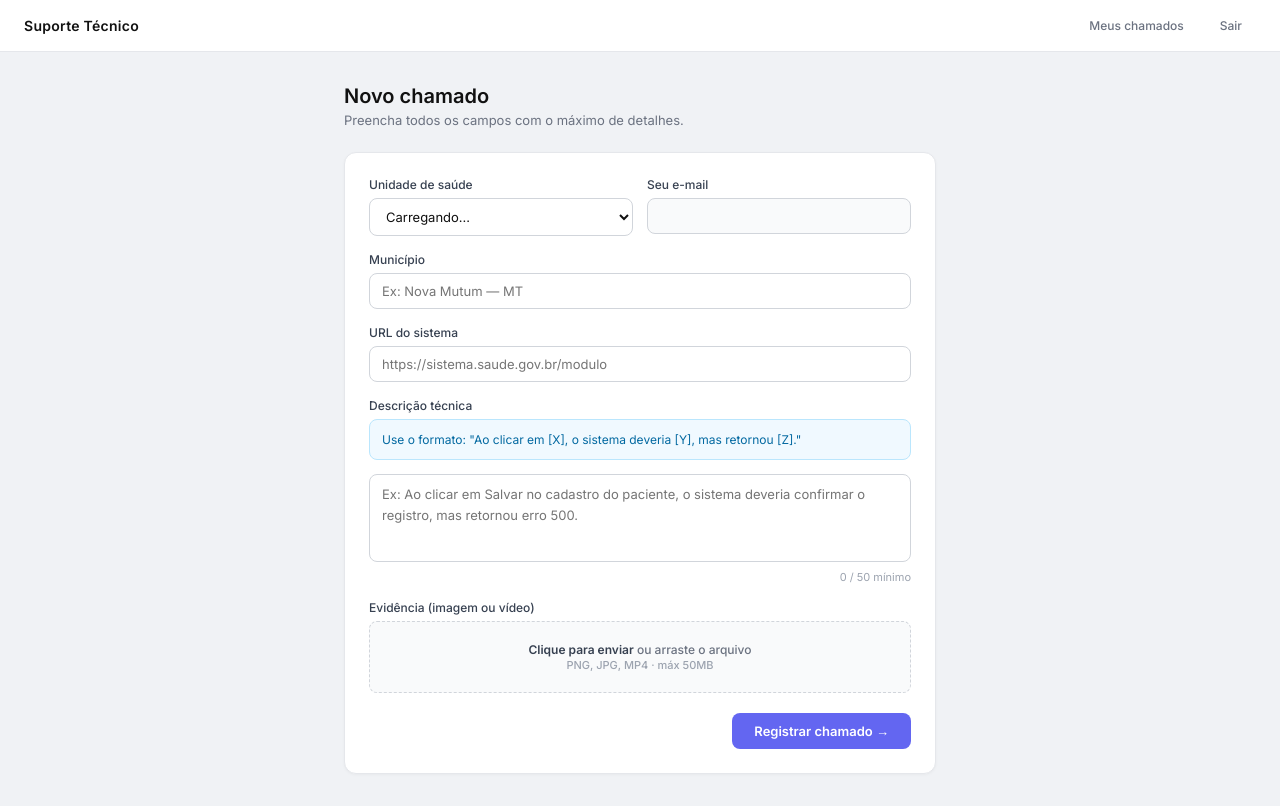
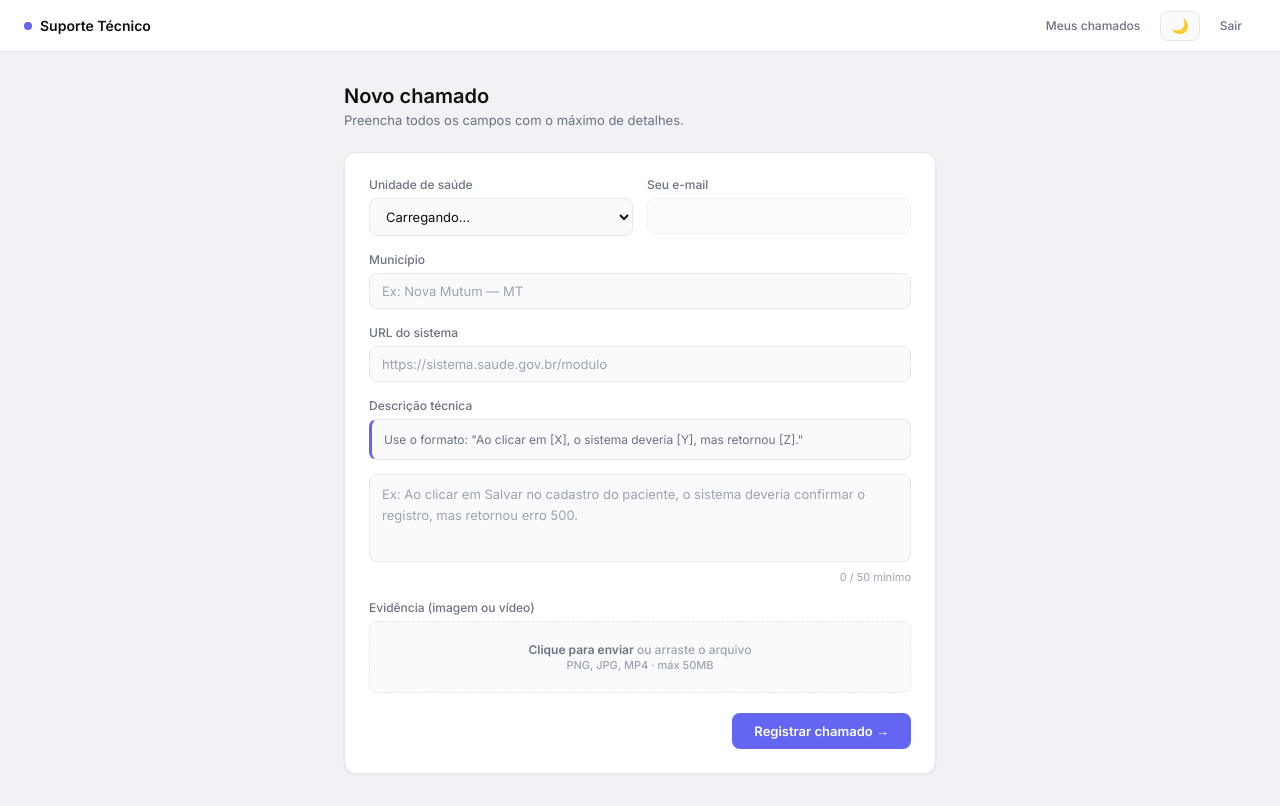
Before and after one commit to Jocirio/suporte-chamados, a FastAPI app: template templates/formulario.html in a window 1280 px wide. Run offline with FastAPI, Linux system fonts and the light colour scheme; the template is opened without the code that fills it, so the values that code supplies are empty.

Commit message:
Refactor formulario.html for theme support and styles

```diff
--- a/templates/formulario.html
+++ b/templates/formulario.html
@@ -1,63 +1,82 @@
 <!DOCTYPE html>
-<html lang="pt-br">
+<html lang="pt-br" data-theme="light">
 <head>
   <meta charset="UTF-8">
   <meta name="viewport" content="width=device-width, initial-scale=1.0">
   <title>Novo Chamado · Suporte Técnico</title>
   <style>
     @import url('https://fonts.googleapis.com/css2?family=Inter:wght@400;500;600&display=swap');
-    * { box-sizing: border-box; margin: 0; padding: 0; }
-    body { font-family: 'Inter', sans-serif; background: #f0f2f5; min-height: 100vh; }
-    .topbar { background: #fff; border-bottom: 1px solid #e5e7eb; padding: 0 24px; height: 52px; display: flex; align-items: center; justify-content: space-between; }
-    .logo { font-size: 14px; font-weight: 600; color: #111; letter-spacing: .02em; }
-    .nav { display: flex; gap: 8px; align-items: center; }
-    .nav a { font-size: 12px; padding: 6px 14px; border-radius: 8px; text-decoration: none; font-weight: 500; color: #6b7280; transition: all .15s; }
-    .nav a:hover { background: #f3f4f6; color: #111; }
+    :root {
+      --bg: #f0f2f5; --surface: #fff; --surface2: #f9fafb; --border: #e5e7eb;
+      --text: #111; --text2: #6b7280; --text3: #9ca3af;
+      --accent: #6366f1; --accent-hover: #4f46e5;
+      --shadow: 0 1px 3px rgba(0,0,0,.06);
+    }
+    [data-theme="dark"] {
+      --bg: #0f1117; --surface: #1a1d27; --surface2: #141720; --border: #2d3148;
+      --text: #f1f5f9; --text2: #94a3b8; --text3: #64748b;
+      --accent: #818cf8; --accent-hover: #6366f1;
+      --shadow: 0 1px 3px rgba(0,0,0,.3);
+    }
+    * { box-sizing: border-box; margin: 0; padding: 0; transition: background .2s, border-color .2s, color .1s; }
+    body { font-family: 'Inter', sans-serif; background: var(--bg); min-height: 100vh; color: var(--text); }
+    .topbar { background: var(--surface); border-bottom: 1px solid var(--border); padding: 0 24px; height: 52px; display: flex; align-items: center; justify-content: space-between; position: sticky; top: 0; z-index: 40; }
+    .logo { font-size: 14px; font-weight: 600; color: var(--text); display: flex; align-items: center; gap: 8px; }
+    .logo-dot { width: 8px; height: 8px; border-radius: 50%; background: var(--accent); }
+    .nav { display: flex; gap: 6px; align-items: center; }
+    .nav a { font-size: 12px; padding: 6px 14px; border-radius: 8px; text-decoration: none; font-weight: 500; color: var(--text2); transition: all .15s; }
+    .nav a:hover { background: var(--surface2); color: var(--text); }
+    .theme-btn { background: var(--surface2); border: 1px solid var(--border); border-radius: 8px; padding: 6px 10px; cursor: pointer; font-size: 14px; }
+    .theme-btn:hover { background: var(--border); }
     .content { padding: 32px 24px; max-width: 640px; margin: 0 auto; }
-    .page-title { font-size: 20px; font-weight: 600; color: #111; margin-bottom: 4px; }
-    .page-sub { font-size: 13px; color: #6b7280; margin-bottom: 24px; }
-    .card { background: #fff; border-radius: 12px; padding: 24px; border: 1px solid #e5e7eb; box-shadow: 0 1px 3px rgba(0,0,0,.04); display: flex; flex-direction: column; gap: 16px; }
+    .page-title { font-size: 20px; font-weight: 600; color: var(--text); margin-bottom: 4px; }
+    .page-sub { font-size: 13px; color: var(--text2); margin-bottom: 24px; }
+    .card { background: var(--surface); border-radius: 12px; padding: 24px; border: 1px solid var(--border); box-shadow: var(--shadow); display: flex; flex-direction: column; gap: 16px; }
     .row { display: grid; grid-template-columns: 1fr 1fr; gap: 14px; }
     .field { display: flex; flex-direction: column; gap: 6px; }
-    .field label { font-size: 12px; font-weight: 500; color: #374151; }
-    .field input, .field select, .field textarea { font-family: inherit; font-size: 13px; padding: 9px 12px; border: 1px solid #d1d5db; border-radius: 8px; background: #fff; color: #111; outline: none; transition: border .15s; }
-    .field input[readonly] { background: #f9fafb; color: #6b7280; cursor: not-allowed; }
+    .field label { font-size: 12px; font-weight: 500; color: var(--text2); }
+    .field input, .field select, .field textarea { font-family: inherit; font-size: 13px; padding: 9px 12px; border: 1px solid var(--border); border-radius: 8px; background: var(--surface2); color: var(--text); outline: none; transition: border .15s; }
+    .field input[readonly] { opacity: .6; cursor: not-allowed; }
     .field textarea { resize: none; height: 88px; line-height: 1.6; }
-    .field input:focus, .field select:focus, .field textarea:focus { border-color: #6366f1; box-shadow: 0 0 0 3px rgba(99,102,241,.1); }
-    .char-info { display: flex; align-items: center; justify-content: space-between; margin-top: 2px; }
-    .char-count { font-size: 11px; color: #9ca3af; }
-    .char-ok { color: #10b981; font-weight: 500; }
-    .dica { background: #f0f9ff; border: 1px solid #bae6fd; border-radius: 8px; padding: 10px 12px; font-size: 12px; color: #0369a1; line-height: 1.6; }
-    .upload-zone { border: 1.5px dashed #d1d5db; border-radius: 8px; padding: 20px; text-align: center; background: #f9fafb; cursor: pointer; transition: all .15s; }
-    .upload-zone:hover { border-color: #6366f1; background: #f5f3ff; }
-    .upload-text { font-size: 12px; color: #6b7280; }
+    .field input:focus, .field select:focus, .field textarea:focus { border-color: var(--accent); box-shadow: 0 0 0 3px rgba(99,102,241,.1); }
+    .field input::placeholder, .field textarea::placeholder { color: var(--text3); }
+    .char-row { display: flex; justify-content: flex-end; margin-top: 2px; }
+    .char-count { font-size: 11px; color: var(--text3); }
+    .char-ok { color: #059669; font-weight: 500; }
+    .dica { background: var(--surface2); border: 1px solid var(--border); border-left: 3px solid var(--accent); border-radius: 8px; padding: 10px 12px; font-size: 12px; color: var(--text2); line-height: 1.6; }
+    .upload-zone { border: 1.5px dashed var(--border); border-radius: 8px; padding: 20px; text-align: center; background: var(--surface2); cursor: pointer; transition: all .15s; }
+    .upload-zone:hover { border-color: var(--accent); background: var(--surface); }
+    .upload-text { font-size: 12px; color: var(--text3); }
     .footer-row { display: flex; align-items: center; justify-content: space-between; padding-top: 4px; }
-    .btn-submit { font-family: inherit; background: #6366f1; color: #fff; border: none; padding: 10px 22px; border-radius: 8px; font-size: 13px; font-weight: 600; cursor: pointer; transition: all .15s; }
-    .btn-submit:hover { background: #4f46e5; }
+    .status-envio { font-size: 12px; color: var(--text3); }
+    .btn-submit { font-family: inherit; background: var(--accent); color: #fff; border: none; padding: 10px 22px; border-radius: 8px; font-size: 13px; font-weight: 600; cursor: pointer; transition: all .15s; }
+    .btn-submit:hover { background: var(--accent-hover); }
     .btn-submit:active { transform: scale(.98); }
-
-    /* CONFIRMAÇÃO MODAL */
-    .confirmacao-overlay { display: none; position: fixed; top: 0; left: 0; right: 0; bottom: 0; background: rgba(0,0,0,.45); z-index: 50; align-items: center; justify-content: center; }
-    .confirmacao-overlay.show { display: flex; animation: fadeIn .2s ease; }
+    .modal-overlay { display: none; position: fixed; top: 0; left: 0; right: 0; bottom: 0; background: rgba(0,0,0,.5); z-index: 50; align-items: center; justify-content: center; }
+    .modal-overlay.show { display: flex; animation: fadeIn .2s ease; }
     @keyframes fadeIn { from { opacity: 0; } to { opacity: 1; } }
-    .confirmacao-modal { background: #fff; border-radius: 16px; padding: 32px; width: 420px; max-width: 90%; text-align: center; box-shadow: 0 20px 60px rgba(0,0,0,.15); animation: slideUp .25s ease; }
+    .modal-box { background: var(--surface); border-radius: 16px; padding: 32px; width: 420px; max-width: 90%; text-align: center; box-shadow: 0 20px 60px rgba(0,0,0,.2); border: 1px solid var(--border); animation: slideUp .25s ease; }
     @keyframes slideUp { from { transform: translateY(20px); opacity: 0; } to { transform: translateY(0); opacity: 1; } }
-    .check-circle { width: 56px; height: 56px; background: #d1fae5; border-radius: 50%; display: flex; align-items: center; justify-content: center; margin: 0 auto 16px; }
+    .check-circle { width: 56px; height: 56px; background: #dcfce7; border-radius: 50%; display: flex; align-items: center; justify-content: center; margin: 0 auto 16px; }
     .check-circle svg { width: 28px; height: 28px; }
-    .modal-titulo { font-size: 18px; font-weight: 600; color: #111; margin-bottom: 8px; }
-    .modal-texto { font-size: 13px; color: #6b7280; line-height: 1.6; margin-bottom: 20px; }
-    .id-box { background: #f0fdf4; border: 1px solid #a7f3d0; border-radius: 10px; padding: 14px; margin-bottom: 20px; }
-    .id-label { font-size: 11px; font-weight: 500; color: #059669; text-transform: uppercase; letter-spacing: .06em; margin-bottom: 4px; }
-    .id-valor { font-family: monospace; font-size: 20px; font-weight: 600; color: #111; letter-spacing: .08em; }
-    .modal-btn { font-family: inherit; background: #6366f1; color: #fff; border: none; padding: 10px 24px; border-radius: 8px; font-size: 13px; font-weight: 600; cursor: pointer; text-decoration: none; display: inline-block; }
-    .modal-btn:hover { background: #4f46e5; }
+    .modal-titulo { font-size: 18px; font-weight: 600; color: var(--text); margin-bottom: 8px; }
+    .modal-texto { font-size: 13px; color: var(--text2); line-height: 1.6; margin-bottom: 20px; }
+    .id-box { background: var(--surface2); border: 1px solid var(--border); border-radius: 10px; padding: 14px; margin-bottom: 20px; }
+    .id-label { font-size: 11px; font-weight: 500; color: var(--text3); text-transform: uppercase; letter-spacing: .06em; margin-bottom: 4px; }
+    .id-valor { font-family: monospace; font-size: 20px; font-weight: 600; color: var(--accent); letter-spacing: .08em; }
+    .modal-btn { font-family: inherit; background: var(--accent); color: #fff; border: none; padding: 10px 24px; border-radius: 8px; font-size: 13px; font-weight: 600; cursor: pointer; text-decoration: none; display: inline-block; transition: all .15s; }
+    .modal-btn:hover { background: var(--accent-hover); }
   </style>
 </head>
 <body>
   <div class="topbar">
-    <div class="logo">Suporte Técnico</div>
+    <div class="logo">
+      <div class="logo-dot"></div>
+      Suporte Técnico
+    </div>
     <div class="nav">
       <a href="/meus-chamados">Meus chamados</a>
+      <button class="theme-btn" onclick="toggleTheme()" id="theme-btn">🌙</button>
       <a href="/logout">Sair</a>
     </div>
   </div>
@@ -89,8 +108,7 @@
         <label>Descrição técnica</label>
         <div class="dica" style="margin-bottom:8px">Use o formato: "Ao clicar em [X], o sistema deveria [Y], mas retornou [Z]."</div>
         <textarea id="descricao" oninput="contarChars()" placeholder="Ex: Ao clicar em Salvar no cadastro do paciente, o sistema deveria confirmar o registro, mas retornou erro 500."></textarea>
-        <div class="char-info">
-          <span></span>
+        <div class="char-row">
           <span class="char-count" id="char-count">0 / 50 mínimo</span>
         </div>
       </div>
@@ -98,29 +116,28 @@
         <label>Evidência (imagem ou vídeo)</label>
         <label class="upload-zone" for="arquivo">
           <div class="upload-text" id="upload-text">
-            <strong style="color:#374151">Clique para enviar</strong> ou arraste o arquivo<br>
-            <span style="font-size:11px;color:#9ca3af">PNG, JPG, MP4 · máx 50MB</span>
+            <strong style="color:var(--text2)">Clique para enviar</strong> ou arraste o arquivo<br>
+            <span style="font-size:11px">PNG, JPG, MP4 · máx 50MB</span>
           </div>
         </label>
         <input type="file" id="arquivo" style="display:none" accept="image/*,video/*" onchange="mostrarArquivo(this)"/>
       </div>
       <div class="footer-row">
-        <span style="font-size:12px;color:#9ca3af" id="status-envio"></span>
+        <span class="status-envio" id="status-envio"></span>
         <button class="btn-submit" onclick="enviarChamado()">Registrar chamado →</button>
       </div>
     </div>
   </div>
 
-  <!-- MODAL DE CONFIRMAÇÃO -->
-  <div class="confirmacao-overlay" id="confirmacao">
-    <div class="confirmacao-modal">
+  <div class="modal-overlay" id="confirmacao">
+    <div class="modal-box">
       <div class="check-circle">
         <svg viewBox="0 0 24 24" fill="none" stroke="#059669" stroke-width="2.5" stroke-linecap="round" stroke-linejoin="round">
           <polyline points="20 6 9 17 4 12"/>
         </svg>
       </div>
       <div class="modal-titulo">Chamado registrado!</div>
-      <div class="modal-texto">Seu chamado foi registrado com sucesso. Nossa equipe abrirá o ticket no Qualitor e você receberá uma notificação quando houver resposta.</div>
+      <div class="modal-texto">Seu chamado foi registrado. Nossa equipe abrirá o ticket no Qualitor e você receberá uma notificação quando houver resposta.</div>
       <div class="id-box">
         <div class="id-label">ID de acompanhamento</div>
         <div class="id-valor" id="id-acomp">—</div>
@@ -130,6 +147,19 @@
   </div>
 
   <script>
+    function initTheme() {
+      const saved = localStorage.getItem('theme') || 'light';
+      document.documentElement.setAttribute('data-theme', saved);
+      document.getElementById('theme-btn').textContent = saved === 'dark' ? '☀️' : '🌙';
+    }
+    function toggleTheme() {
+      const current = document.documentElement.getAttribute('data-theme');
+      const next = current === 'dark' ? 'light' : 'dark';
+      document.documentElement.setAttribute('data-theme', next);
+      localStorage.setItem('theme', next);
+      document.getElementById('theme-btn').textContent = next === 'dark' ? '☀️' : '🌙';
+    }
+
     async function carregarDados() {
       const [emailRes, clientesRes] = await Promise.all([
         fetch('/api/meu-email'),
@@ -142,7 +172,7 @@
       if (clientesRes.ok) {
         const clientes = await clientesRes.json();
         const sel = document.getElementById('unidade');
-        sel.innerHTML = clientes.map(c => `<option value="${c.nome}">${c.nome}</option>`).join('');
+        sel.innerHTML = clientes.map(c => '<option value="' + c.nome + '">' + c.nome + '</option>').join('');
       }
     }
 
@@ -184,6 +214,7 @@
       }
     }
 
+    initTheme();
     carregarDados();
   </script>
 </body>
```
